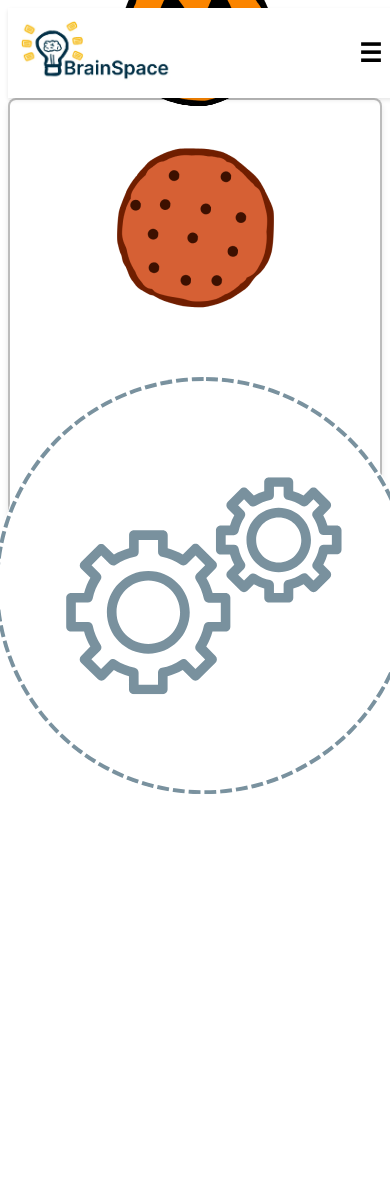
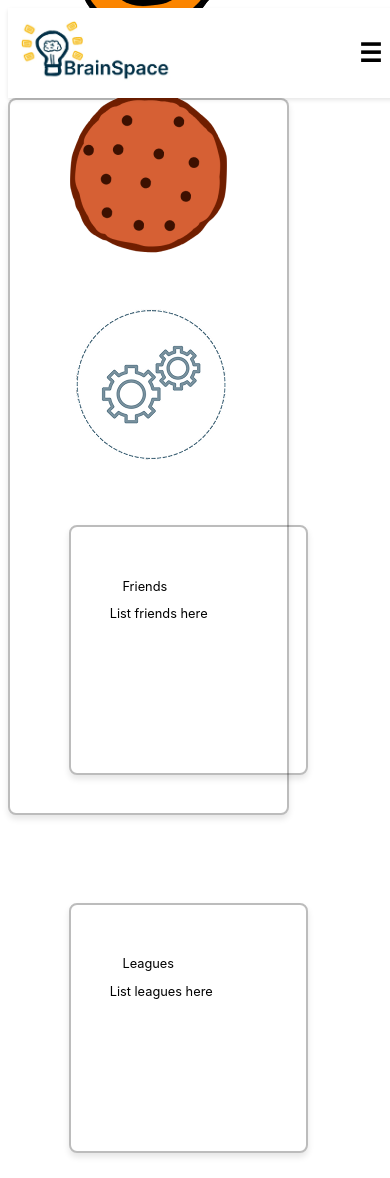
Before and after one commit to EmmaChantrey/flashcards, a Django app: page /profile/ in a window 390 px wide; the page is wider, and only the part inside the window is pictured. Before the commit the page ends 794 px from the top of that part, so only its background shows below. Run offline with Django 4.2, Linux system fonts and the light colour scheme; a user stored in the database is signed in; data comes from the database, SQL or seed files in the repository; both versions use the stored data as it was after the commit.

Commit message:
badges page improved for mobile view

```diff
--- a/cards/templates/cards/profile.html
+++ b/cards/templates/cards/profile.html
@@ -4,8 +4,8 @@
 {% block content %}
 {% load static %}
 
-<div class="game-box">
-    <div class="header-container">
+<div class="profile-box">
+    <div class="flashcard-nav-header">
         <h1>{{ user.username }}</h1>
         <button id="edit-profile" class="loginbtn">Settings</button>
     </div>
@@ -17,7 +17,23 @@
                 </div>
             </div>
         {% endfor %}
-        <img src="{% static 'images/edit_badge.png' %}" alt="Edit badges">
+        <div class="badge-image">
+            <img src="{% static 'images/edit_badge.png' %}" alt="Edit badges">
+        </div>
+    </div>
+
+    <div class="dashboard">
+        <div class="scrollbox">
+            <div class="flashcard-nav-header">
+                Friends
+            </div>
+            List friends here
+        </div>
+        <div class="scrollbox">
+            <div class="flashcard-nav-header">
+                Leagues
+            </div>
+            List leagues here
     </div>
 </div>
 
--- a/cards/views.py
+++ b/cards/views.py
@@ -109,6 +109,7 @@
 @login_required
 def dashboard(request):
     flashcard_sets = FlashcardSet.objects.filter(user=request.user.profile)
+    brainbucks = request.user.profile.brainbucks
     badges = Badge.objects.all()
     user_badges = UserBadge.objects.filter(user=request.user.profile)
     purchased_badges = Badge.objects.filter(user_badges__in=user_badges)
@@ -116,7 +117,7 @@
     return render(request, 'cards/dashboard.html', {
         'flashcard_sets': flashcard_sets,
         'username': request.user.username,
-        'brainbucks': request.user.profile.brainbucks,
+        'brainbucks': brainbucks,
         'badges': badges,
         'purchased_badges': purchased_badges,
     })
@@ -127,9 +128,15 @@
     return render(request, 'cards/flashcard_sidebar.html', {'flashcard_sets': flashcard_sets})
 
 def badge_shop(request):
+    brainbucks = request.user.profile.brainbucks
     badges = Badge.objects.all()
-    brainbucks = request.user.profile.brainbucks
-    return render(request, 'cards/badge_shop.html', {'badges': badges, 'brainbucks': brainbucks})
+    user_badges = UserBadge.objects.filter(user=request.user.profile)
+    purchased_badges = Badge.objects.filter(user_badges__in=user_badges)
+    return render(request, 'cards/badge_shop.html', {
+        'badges': badges,
+        'brainbucks': brainbucks,
+        'purchased_badges': purchased_badges,
+    })
 
 def purchase_badge(request, badge_id):
     badge = get_object_or_404(Badge, id=badge_id)
@@ -336,7 +343,7 @@
     elif flashcard.repetition == 2:
         flashcard.interval = 86400 * 6
     else:
-        flashcard.interval = max(flashcard.interval * flashcard.ease_factor, 86400)
+        flashcard.interval = max(min(flashcard.interval * flashcard.ease_factor, 86400 * 365), 86400)
 
     flashcard.last_reviewed = now()
     flashcard.save()
--- a/static/css/styles.css
+++ b/static/css/styles.css
@@ -7,6 +7,7 @@
     height: 100vh;
     display: flex;
     flex-wrap: wrap;
+    justify-content: center;
 }
 
 main {
@@ -184,7 +185,7 @@
 }
 
 .signup-container {
-    width: 50%;
+    width: 40rem;
     padding: 2rem;
     align-self: center;
     background-color: #fff;
@@ -254,7 +255,7 @@
 }
 
 .scrollbox {
-    width: 100%;
+    width: 90%;
     height: 70vh;
     padding: 3rem;
     margin-top: 2rem;
@@ -262,6 +263,11 @@
     border: 2px solid #00000043;
     border-radius: 8px;
     box-shadow: 0 4px 6px rgba(0, 0, 0, 0.1);
+}
+
+.profile-box .scrollbox {
+    width: 100%;
+    height: 20vh;
 }
 
 
@@ -518,6 +524,31 @@
     display: none;
 }
 
+.profile-box {
+    display: flex;
+    justify-content: center;
+    flex-direction: column;
+    align-items: center;
+    margin-bottom: 2rem;
+    padding: 3rem;
+    border: 2px solid #00000043;
+    border-radius: 8px;
+    background-color: #fff;
+    box-shadow: 0 4px 6px rgba(0, 0, 0, 0.1);
+    width: 75%;
+    height: 85%;
+    box-sizing: border-box;
+}
+
+.badge-container {
+    display: flex;
+    justify-content: center;
+    align-items: center;
+    gap: 20px;
+    flex-wrap: wrap;
+    width: 100%;
+    margin-top: 20px;
+}
 
 .feedback-bar {
     position: fixed;
@@ -888,7 +919,7 @@
     display: flex;
     gap: 8rem;
     padding: 2rem;
-    justify-content: flex-start;
+    justify-content: center;
 }
 
 .create-form {
--- a/test.py
+++ b/test.py
@@ -212,6 +212,7 @@
 
 
     def evaluate_and_update_flashcard(self, request, flashcard, flashcard_set, user_answer, is_correct, elapsed_time):
+        print(f"user_answer: {user_answer}, is_correct: {is_correct}, elapsed_time: {elapsed_time}")
         if user_answer == is_correct:
             flashcard.repetition += 1
             if elapsed_time > 1.25 * flashcard_set.baseline:
@@ -237,7 +238,7 @@
         elif flashcard.repetition == 2:
             flashcard.interval = 86400 * 6
         else:
-            flashcard.interval = max(flashcard.interval * flashcard.ease_factor, 86400)
+            flashcard.interval = max(min(flashcard.interval * flashcard.ease_factor, 86400 * 365), 86400)
 
         flashcard.last_reviewed = now()
         flashcard.save()
@@ -273,9 +274,11 @@
         intervals_by_flashcard = {flashcard.term: [] for flashcard in Flashcard.objects.all()}
 
         for flashcard in lineup:
+            intervals_by_flashcard[flashcard.term].append(flashcard.interval / 86400)
             for i in range(100):
                 print(f"\n--- Question {i + 1} ---")
                 user_answer = random.choices([True, False], weights=[i * 10, 1000 - (i * 10)], k=1)[0]
+                #user_answer = random.choices([True, False], weights=[0.5, 0.5])[0]
                 elapsed_time = random.uniform(1, 20)
 
                 old_interval = flashcard.interval
@@ -299,6 +302,7 @@
                 intervals_by_flashcard[flashcard.term].append(flashcard.interval / 86400)  # Convert seconds to days
 
                 # Assertions
+                print(f"flashcard term: {flashcard.term}, user_answer: {user_answer}, slow: {slow}, average: {average}, fast: {fast}")
                 if user_answer and not slow:
                     expected_ease_factor = ease_factor_calculation(old_ease_factor, performance_level=3 if average else 4)
                     self.assertEqual(flashcard.ease_factor, expected_ease_factor,
```
Also changed, not shown: cards/templates/cards/badge_shop.html (+12 -5 lines), spaceplots.py (+16 -16 lines), db.sqlite3, flashcard_intervals.png, static/images/edit_badge.png.
